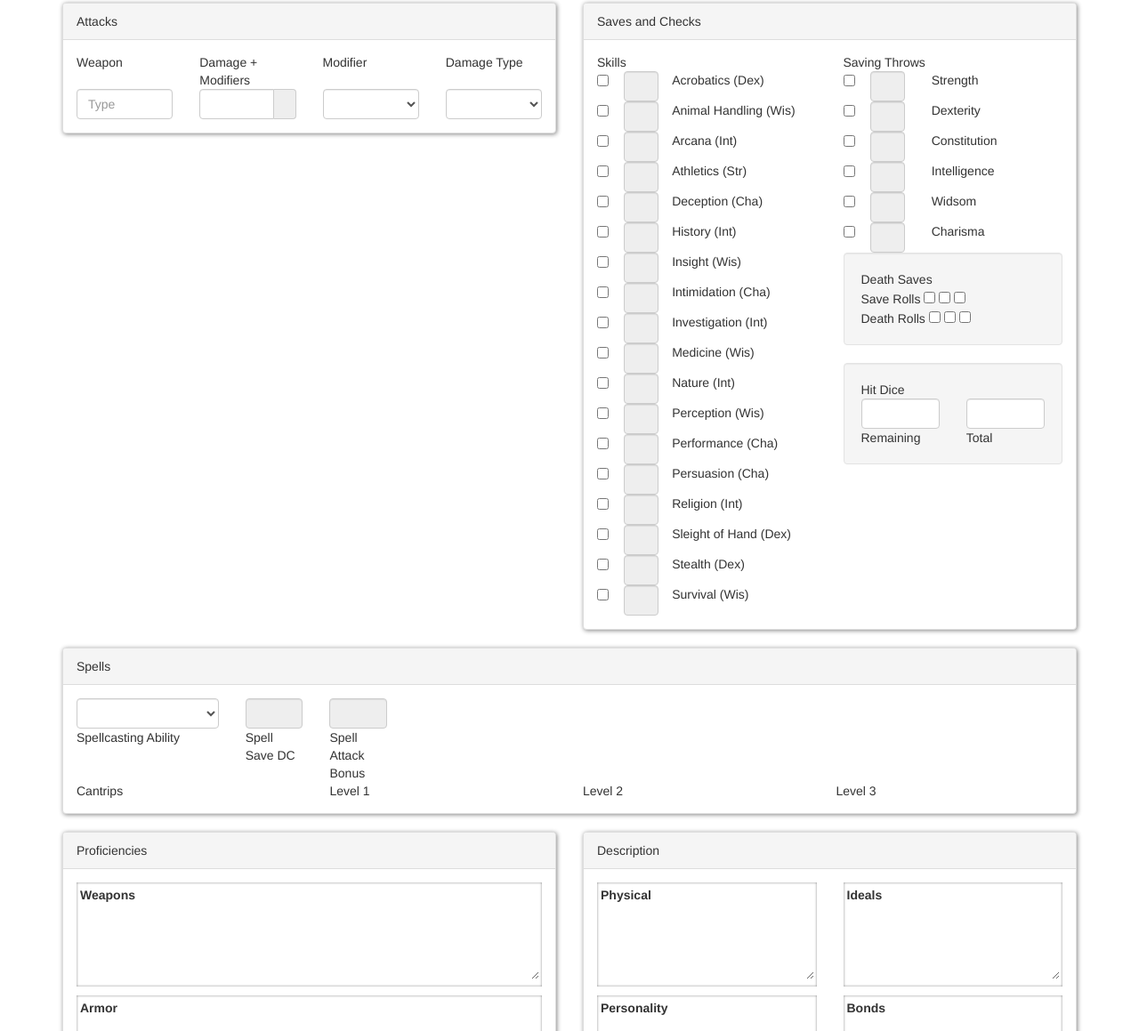
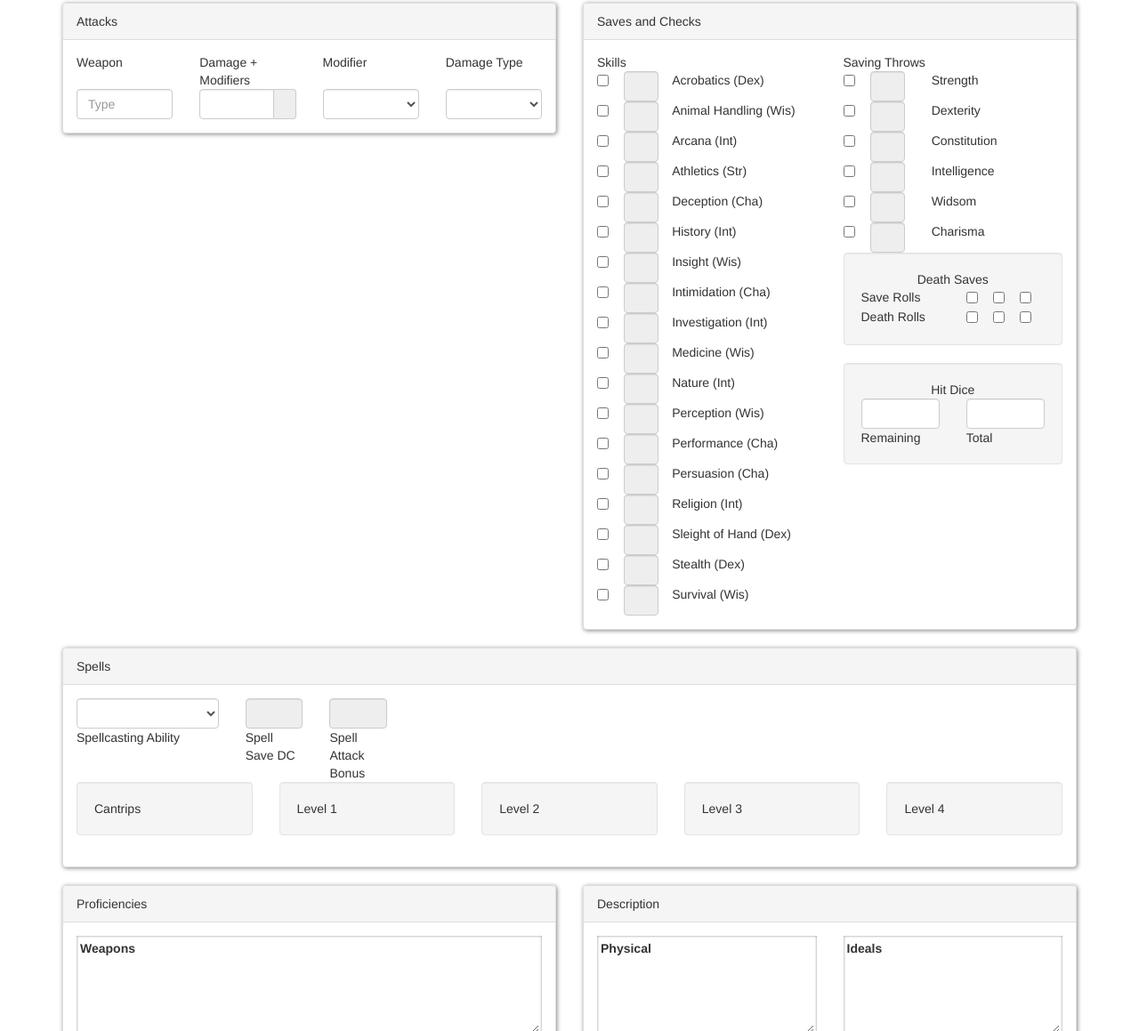
Before and after one commit to tcnelson/dnd, a plain HTML site: page index.html in a window 1280 px wide. Shown: the part 577-1736 px from the top of the page at 89% size. Drawn offline with Linux system fonts and the light colour scheme.

Commit message:
spell columns/wells

```diff
--- a/index.html
+++ b/index.html
@@ -38,6 +38,13 @@
 
 		.row.with-margin {
 			margin-bottom: 10px;
+		}
+
+		.col-1-of-5 {
+			width: 20%;
+			float: left;
+			padding-left: 15px;
+			padding-right: 15px;
 		}
 	</style>
 
@@ -492,19 +499,35 @@
 								<div class="col-md-12">
 									<div class="well">
 										<div class="row">
-											<div class="col-md-12">
-												Death Saves<br>
+											<div class="col-md-12 text-center">
+												Death Saves
+											</div>
+										</div>
+										<div class="row">
+											<div class="col-md-6">
 												Save Rolls
+											</div>
+											<div class="col-md-1">
 												<input type="checkbox" name="" value="">
+											</div>
+											<div class="col-md-1">
 												<input type="checkbox" name="" value="">
+											</div>
+											<div class="col-md-1">
 												<input type="checkbox" name="" value="">
 											</div>
 										</div>
 										<div class="row">
-											<div class="col-md-12">
+											<div class="col-md-6">
 												Death Rolls
+											</div>
+											<div class="col-md-1">
 												<input type="checkbox" name="" value="">
+											</div>
+											<div class="col-md-1">
 												<input type="checkbox" name="" value="">
+											</div>
+											<div class="col-md-1">
 												<input type="checkbox" name="" value="">
 											</div>
 										</div>
@@ -515,7 +538,7 @@
 								<div class="col-md-12">
 									<div class="well">
 										<div class="row">
-											<div class="col-md-12">
+											<div class="col-md-12 text-center">
 												Hit Dice
 											</div>
 										</div>
@@ -566,17 +589,30 @@
 				</div>
 			</div>
 			<div class="row">
-				<div class="col-md-3">
-					Cantrips
+				<div class="col-1-of-5">
+					<div class="well">
+						Cantrips
+					</div>
 				</div>
-				<div class="col-md-3">
-					Level 1
+				<div class="col-1-of-5">
+					<div class="well">
+						Level 1
+					</div>
 				</div>
-				<div class="col-md-3">
-					Level 2
+				<div class="col-1-of-5">
+					<div class="well">
+						Level 2
+					</div>
 				</div>
-				<div class="col-md-3">
-					Level 3
+				<div class="col-1-of-5">
+					<div class="well">
+						Level 3
+					</div>
+				</div>
+				<div class="col-1-of-5">
+					<div class="well">
+						Level 4
+					</div>
 				</div>
 			</div>
 		</div>
```
